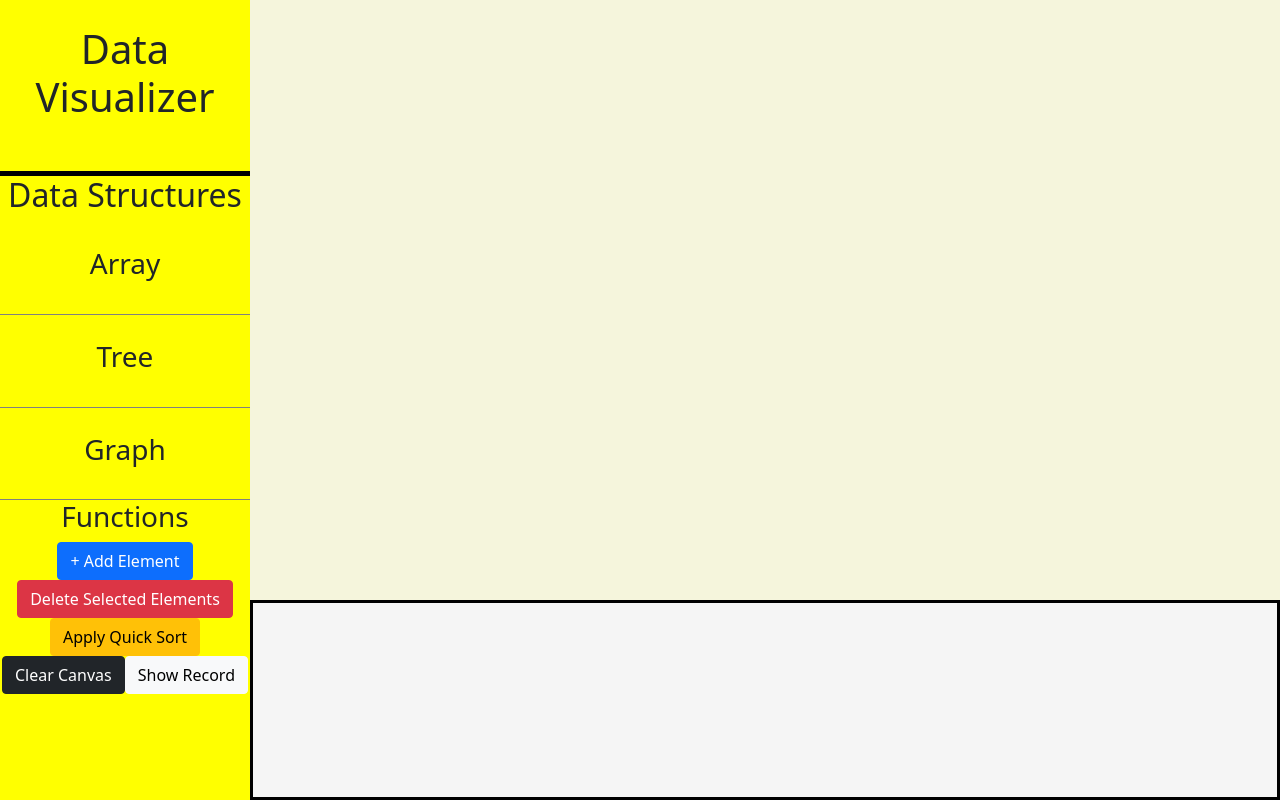
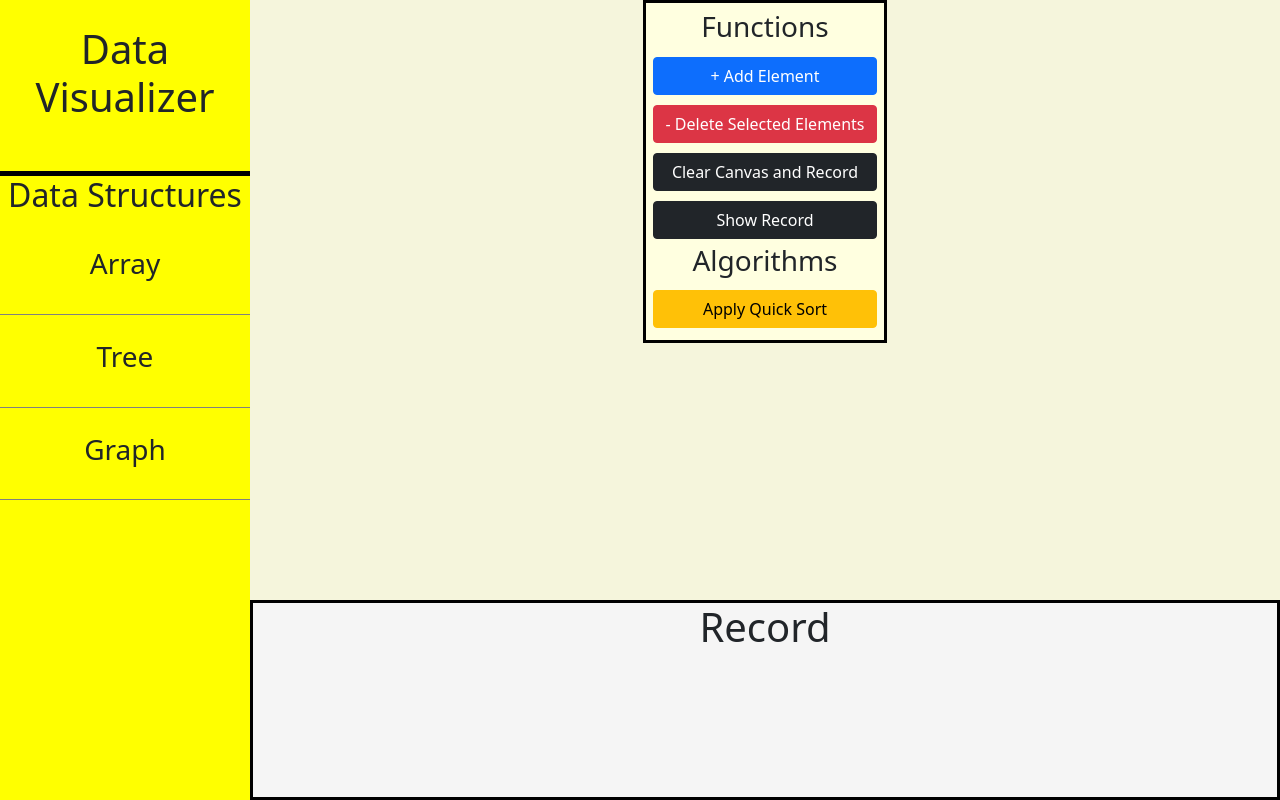
Before and after one commit to Calvin-Lu/data-visualizer, a React (Create React App) app: page / in a window 1280 px wide. Built offline with nearby package versions, Linux system fonts and the light colour scheme.

Commit message:
Moved functional buttons away from sidebar into a separate draggable component

```diff
--- a/package.json
+++ b/package.json
@@ -12,6 +12,7 @@
     "react": "^17.0.2",
     "react-bootstrap": "^1.6.1",
     "react-dom": "^17.0.2",
+    "react-draggable": "^4.4.3",
     "react-scripts": "4.0.3",
     "uuid": "^8.3.2",
     "web-vitals": "^1.1.2"
--- a/src/App.js
+++ b/src/App.js
@@ -23,7 +23,9 @@ function App() {
     const newElement = {
       value: Number(elementValue),
       id: uuidv4(),
-      selected: false
+      selected: false,
+      parent: null,
+      child: null
     }
     setElements([...elements, newElement])
   }
@@ -51,6 +53,7 @@ function App() {
     const pivotIndex = end
     let lp = start
     let rp = end - 1
+    updateTempRecord(`The current subarray is [${elements.slice(start, end + 1).map((element) => element.value)}]`)
     updateTempRecord(`The pivot is the last element: ${pivot.value}`)
     while (lp <= rp) {
       while (elements[lp].value <= pivot.value && lp <= pivotIndex) {
@@ -80,7 +83,7 @@ function App() {
       quickSort(start, end - 1)
     } else if (rp < 0) {
       updateTempRecord(`Value at pivot is smallest in passed subarray. The pivot element will be
-      swapped with the leftmost element in the passed subarray ${elements[start]}`)
+      swapped with the leftmost element in the passed subarray ${elements[start].value}`)
       const newPivotIndex = start;
       [elements[start], elements[pivotIndex]] = [elements[pivotIndex], elements[start]]
       setElements([...elements])
@@ -141,18 +144,16 @@ function App() {
 
   return (
     <div className="App">
-      <Sidebar
+      <Sidebar/>
+      <Canvas
+      elements={elements}
+      selectElement={selectElement}
       addElement={addElement}
       deleteSelectedElements={deleteSelectedElements}
-      elements={elements}
       quickSort={quickSort}
       clearCanvas={clearCanvas}
       showRecord={showRecord}
       />
-      <Canvas
-      elements={elements}
-      selectElement={selectElement}>
-      </Canvas>
       <Record
       record={record}
       selectRecord={selectRecord}
--- a/src/components/Canvas.js
+++ b/src/components/Canvas.js
@@ -1,13 +1,23 @@
 import React from 'react'
 import Element from './Element'
 import '../index.css'
+import FunctionBox from './FunctionBox'
 
-const Canvas = ({elements, selectElement}) => {
+const Canvas = ({elements, selectElement,  addElement, deleteSelectedElements, quickSort, clearCanvas, showRecord} ) => {
     return (
         <div className="canvas">
             {elements.map((element) => (
                 <Element key={element.id} id={element.id} value={element.value} selected={element.selected} selectElement={selectElement}/>
             ))}
+            <FunctionBox
+            elements={elements}
+            selectElement={selectElement}
+            addElement={addElement}
+            deleteSelectedElements={deleteSelectedElements}
+            quickSort={quickSort}
+            clearCanvas={clearCanvas}
+            showRecord={showRecord}
+            />
         </div>
     )
 }
--- /dev/null
+++ b/src/components/FunctionBox.js
@@ -0,0 +1,21 @@
+import React from 'react'
+import Button from 'react-bootstrap/Button'
+import Draggable from 'react-draggable'
+
+const FunctionBox = ({ addElement, deleteSelectedElements, elements, quickSort, clearCanvas, showRecord }) => {
+    return (
+        <Draggable bounds="body">
+            <div className="function-box">
+                <h3>Functions</h3>
+                <Button className="function-box-button" onClick={addElement}>+ Add Element</Button>
+                <Button className="btn-danger function-box-button" onClick={deleteSelectedElements}>- Delete Selected Elements</Button>
+                <Button className="btn-dark function-box-button" onClick={clearCanvas}>Clear Canvas and Record</Button>
+                <Button className="btn-dark function-box-button" onClick={showRecord}>Show Record</Button>
+                <h3>Algorithms</h3>
+                <Button className="btn-warning function-box-button" onClick={() => quickSort(0, elements.length - 1)}>Apply Quick Sort</Button>
+            </div>
+        </Draggable>
+    )
+}
+
+export default FunctionBox
--- a/src/components/Record.js
+++ b/src/components/Record.js
@@ -4,6 +4,7 @@ import RecordEntry from './RecordEntry'
 const Record = ({record, selectRecord}) => {
     return (
         <div className="record">
+            <h1 className="record-header">Record</h1>
             {record.map((entry) => (
                 <RecordEntry key={entry.id} id={entry.id} text={entry.text} selected={entry.selected} selectRecord={selectRecord}/>
             ))}
--- a/src/components/Sidebar.js
+++ b/src/components/Sidebar.js
@@ -1,9 +1,8 @@
 import React from 'react'
 import SidebarLabel from './SidebarLabel'
 import '../index.css'
-import Button from 'react-bootstrap/Button'
 
-const Sidebar = ({ addElement, deleteSelectedElements, elements, quickSort, clearCanvas, currentRecord,showRecord }) => {
+const Sidebar = () => {
     return (
         <div className="sidebar">
             <h1 className="sidebar-header">Data Visualizer</h1>
@@ -11,12 +10,6 @@ const Sidebar = ({ addElement, deleteSelectedElements, elements, quickSort, clea
             <SidebarLabel text="Array"/>
             <SidebarLabel text="Tree" />
             <SidebarLabel text="Graph" />
-            <h3>Functions</h3>
-            <Button onClick={addElement}>+ Add Element</Button>
-            <Button className="btn-danger" onClick={deleteSelectedElements}>Delete Selected Elements</Button>
-            <Button className="btn-warning" onClick={() => quickSort(0, elements.length - 1)}>Apply Quick Sort</Button>
-            <Button className="btn-dark" onClick={clearCanvas}>Clear Canvas</Button>
-            <Button className="btn-light" onClick={showRecord}>Show Record</Button>
         </div>
     )
 }
--- a/src/index.css
+++ b/src/index.css
@@ -75,12 +75,33 @@ code {
   overflow-y:scroll;
 }
 
+.record-header {
+  text-align:center;
+}
+
 .record-entry {
-  font-size:24px;
-  color:red;
+  font-size:18px;
+  color:black;
   cursor:pointer;
 }
 
 .selected-record-entry {
   background-color:lightskyblue;
 }
+
+.function-box {
+  background-color:lightyellow;
+  border:3px solid black;
+  padding: 7px 7px 7px 7px;
+  display:flex;
+  flex-direction:column;
+  justify-content:space-between;
+  text-align:center;
+  cursor:move;
+  position:absolute;
+}
+
+.function-box-button {
+  margin-top:5px;
+  margin-bottom:5px;
+}
```
Also changed, not shown: 1 other file (tests, documents, lock files or other folders).
